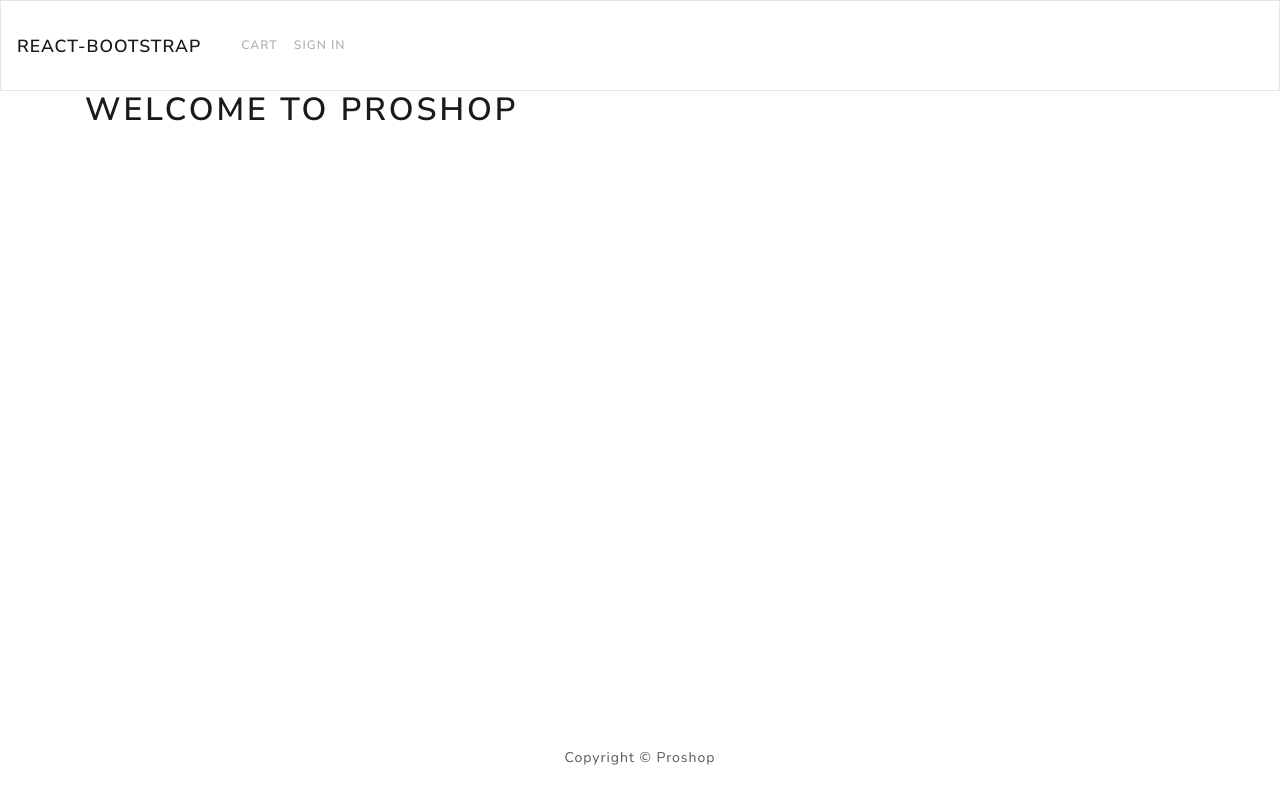
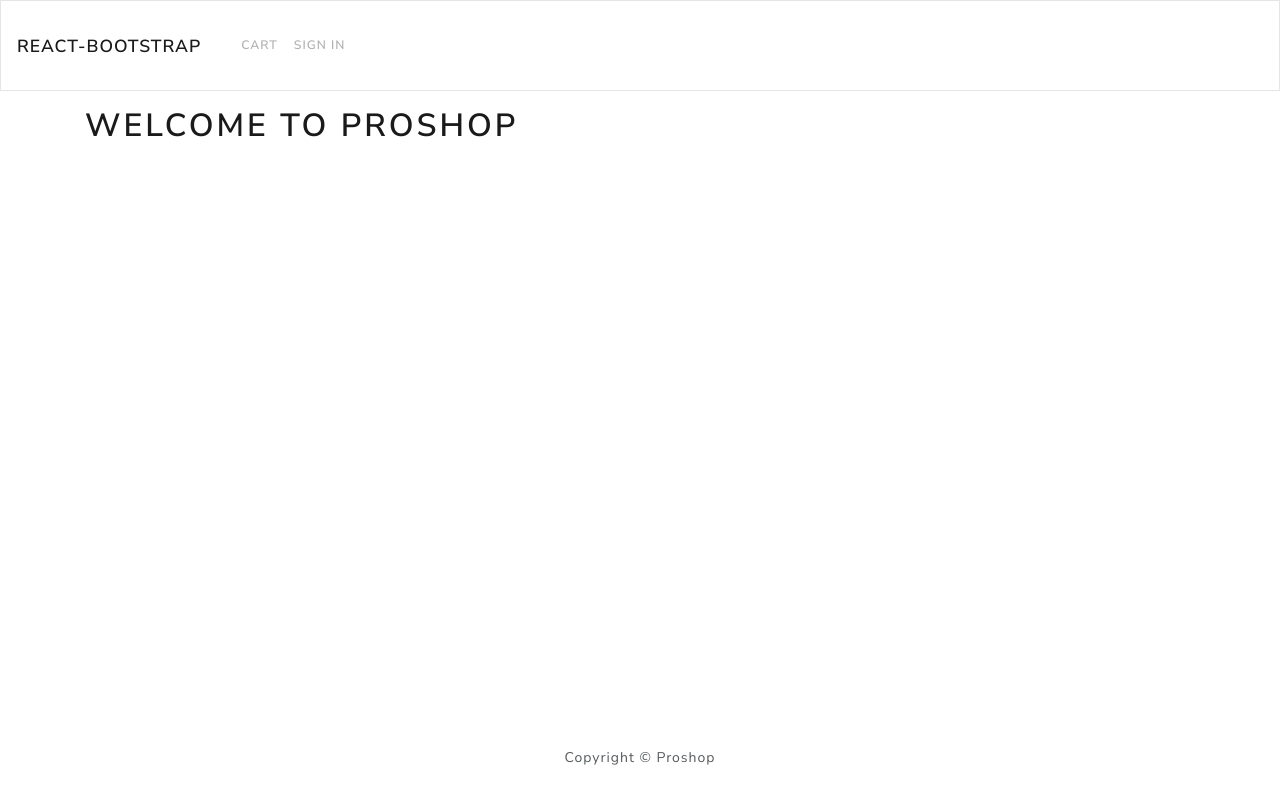
Before and after one commit to Rey-commits/Fullstack-eCommerce, a React (Create React App) app in the folder frontend/: page / in a window 1280 px wide. Built offline with nearby package versions, Linux system fonts and the light colour scheme.

Commit message:
App have been modified

```diff
--- a/frontend/src/App.js
+++ b/frontend/src/App.js
@@ -6,12 +6,12 @@ const App = () =>{
   return (
     <>
     <Header />
-    <main>
-      <Container>
-        <h1>Welcome to ProShop</h1>
-      </Container>
+      <main className="py-3">
+        <Container>
+          <h1>Welcome to ProShop</h1>
+        </Container>
 
-    </main>
+      </main>
     <Footer />
     </>
   );
```
